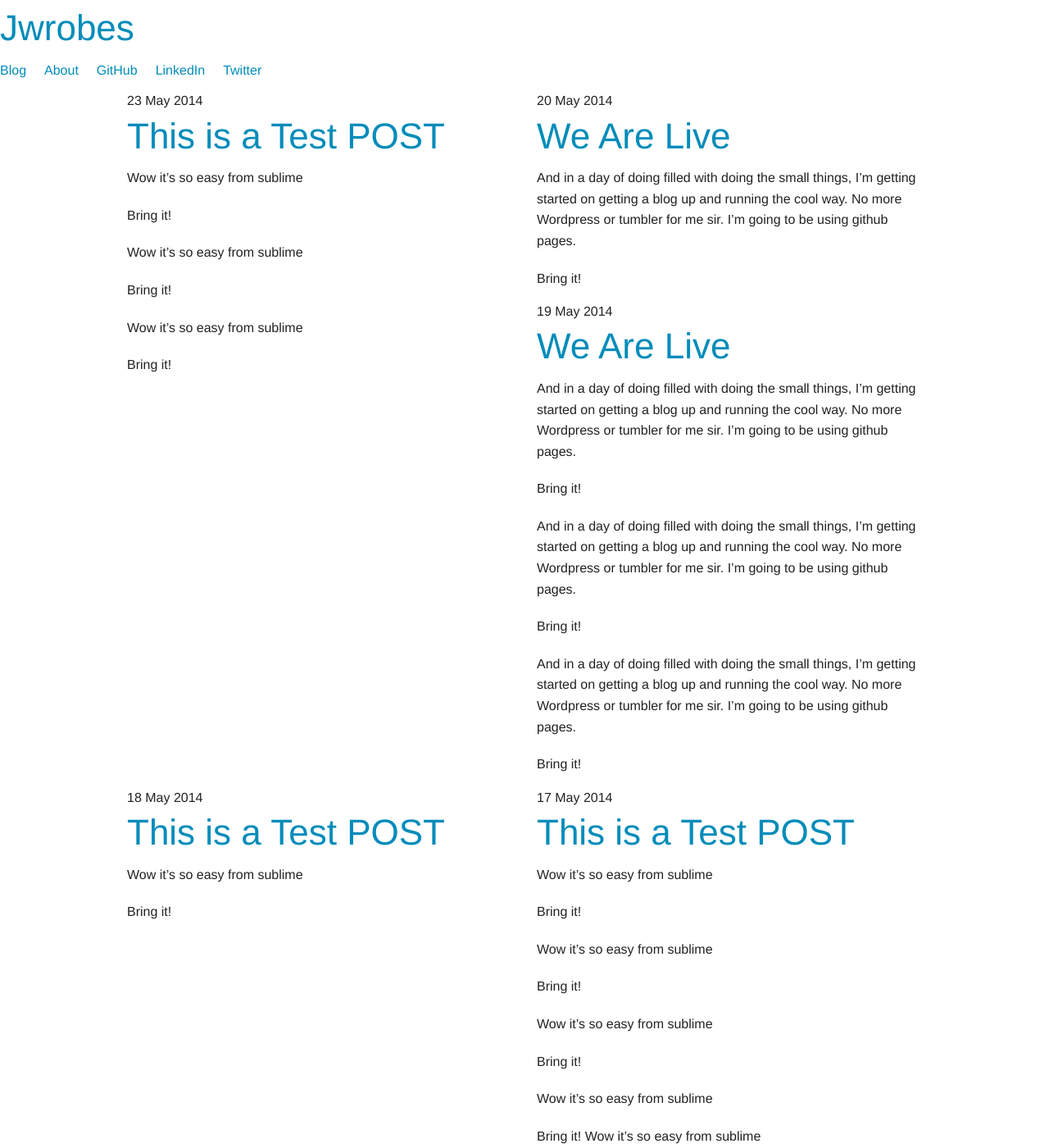
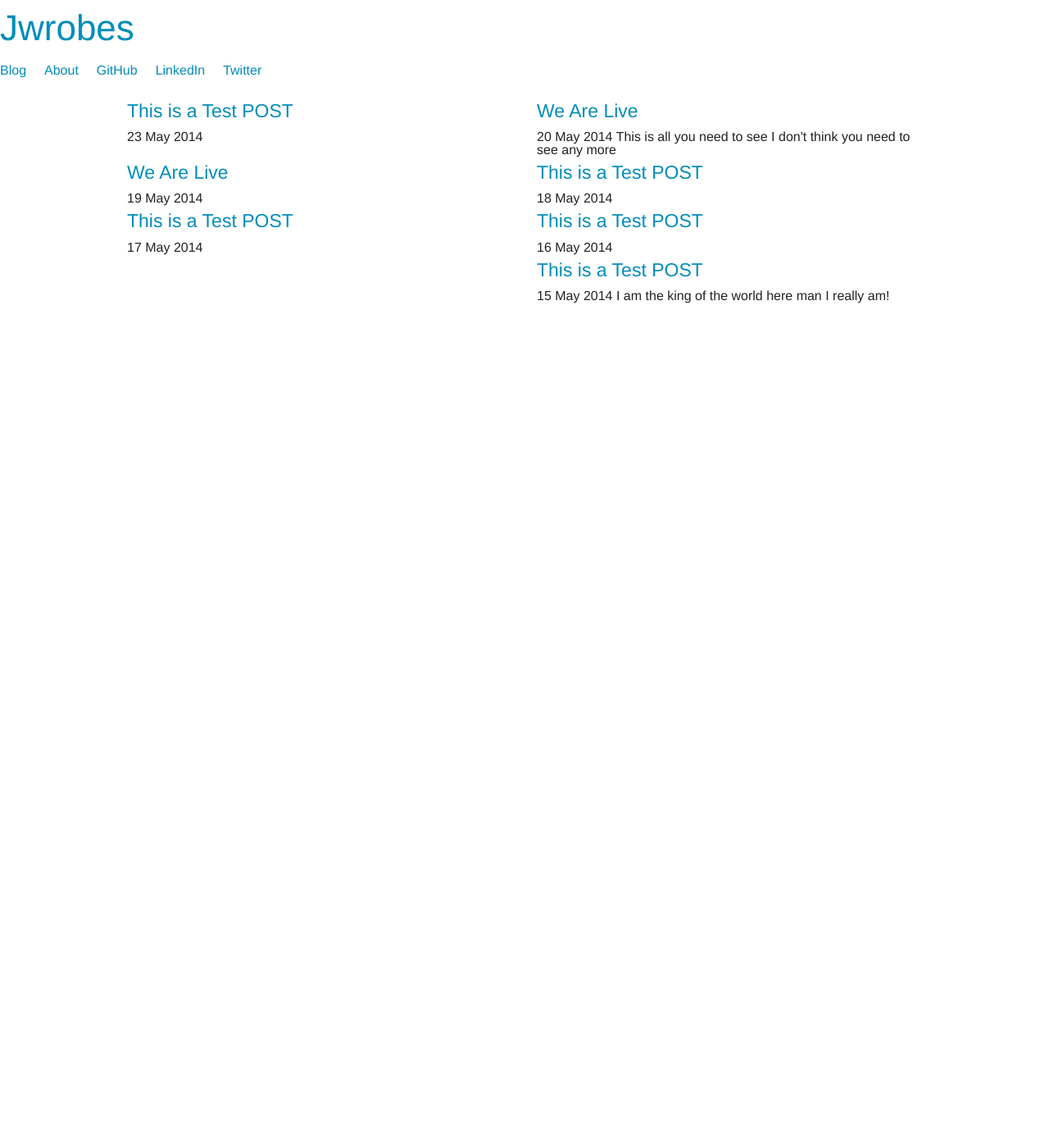
Before and after one commit to jwrobes/jwrobes.github.io, a Jekyll site: the page built from blog.html, in a window 1280 px wide and 1400 px high. Shown: the whole window at 82% size. Built offline with Jekyll 4.4.1, drawn with Linux system fonts in a browser that asks for light colours; nearby versions of some CDN libraries; library files that are not in the unit come from our copies; some of the changed text lies outside the part shown.

Commit message:
Update Blog List to show title and description instead of complete content 	* added description to several blog posts 	* changed blog list to show description 	* changed title from h1 to h4 	* changed class and element of description to span

```diff
--- a/_posts/2014-05-15-test-post.md
+++ b/_posts/2014-05-15-test-post.md
@@ -1,8 +1,11 @@
 ---
 layout: post
-title: This is a Test POST
+title: "This is a Test POST"
+description: "I am the king of the world here man I really am!"
 ---
 
 Wow it's so easy from sublime
 
+Look now it's so cool, now it's not true.  I'm not the king of the world at all.
+
 Bring it!
--- a/_posts/2014-05-20-we-are-live.md
+++ b/_posts/2014-05-20-we-are-live.md
@@ -1,6 +1,7 @@
 ---
 layout: post
 title: We Are Live
+description: "This is all you need to see I don't think you need to see any more"
 ---
 
 And in a day of doing filled with doing the small things, I'm getting started on getting a blog up and running the cool way.  No more Wordpress or tumbler for me sir.  I'm going to be using github pages.
--- a/blog.html
+++ b/blog.html
@@ -3,10 +3,10 @@ layout: master
 title: Blog
 ---
 <div class="row">
-	{% for post in site.posts %}
+	{% for post in site.posts limit: 8 %}
   <div class='post large-6 columns'>
+  	<h4><a href='{{post.url}}'>{{post.title}}</a></h4>
     <span class='date'>{{post.date | date_to_string}}</span>
-    <h1><a href='{{post.url}}'>{{post.title}}</a></h1>
-    <div class='body'>{{post.content}}</div>  </div>
+    <span class='body'>{{post.description}}</span>  </div>
 {% endfor %}
 </div>
```
